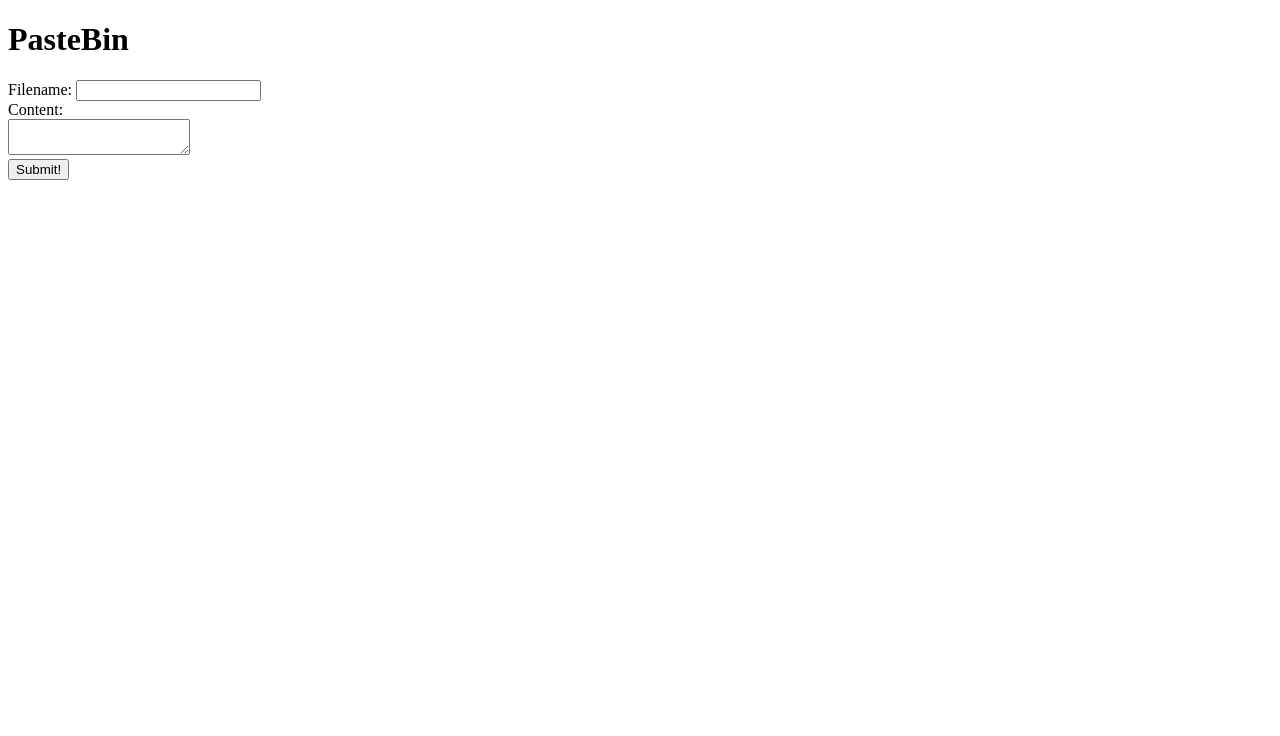
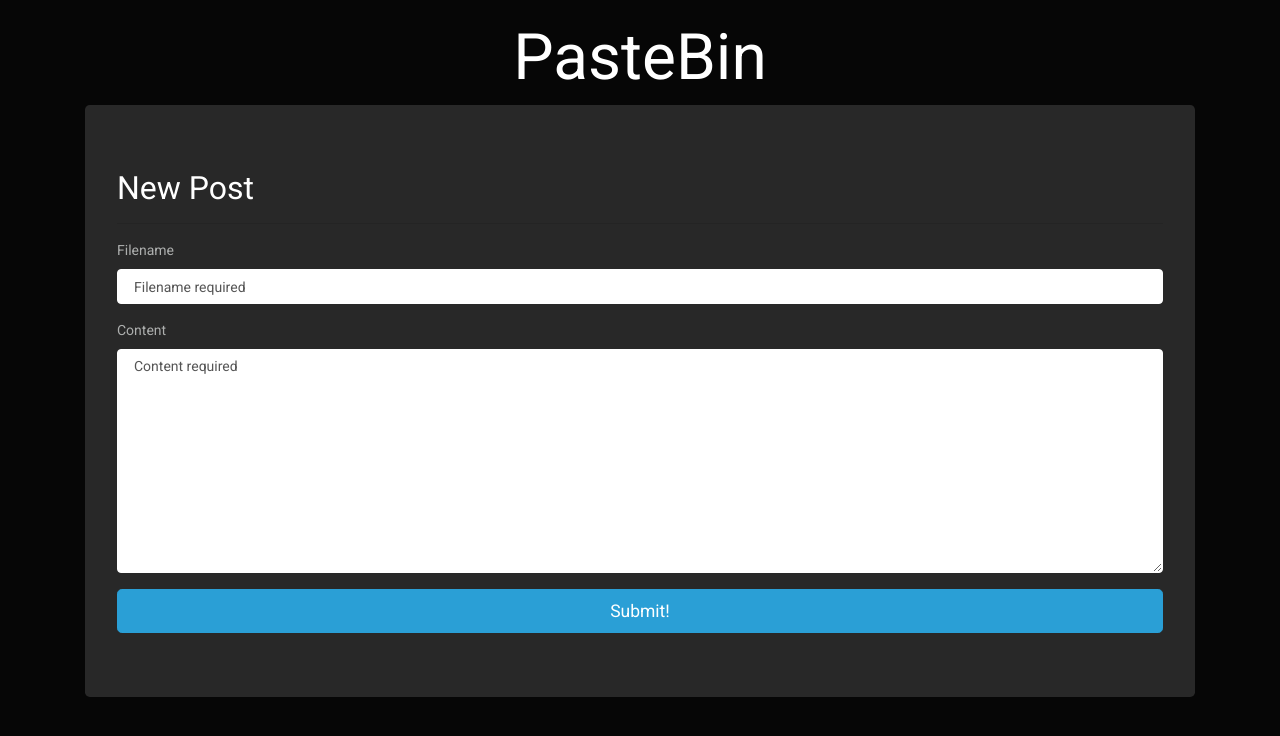
Before and after one commit to CSY54/PasteBin, a Django app: page / in a window 1280 px wide. Shown: the top 736 px of the page. Run offline with Django 3.2, Linux system fonts and the light colour scheme; some libraries are stand-ins or nearby versions.

Commit message:
UI added

```diff
--- a/templates/index.html
+++ b/templates/index.html
@@ -3,51 +3,78 @@
 
 <head>
   <title>PasteBin</title>
-  <!-- script src="https://code.jquery.com/jquery-3.4.1.min.js" integrity="sha256-CSXorXvZcTkaix6Yvo6HppcZGetbYMGWSFlBw8HfCJo=" crossorigin="anonymous"></script -->
-  <script src="https://code.jquery.com/jquery-3.4.1.min.js" crossorigin="anonymous"></script>
+  <meta charset="utf-8">
+  <meta name="viewport" content="width=device-width,initial-scale=1,shrink-to-fit=no">
+  <link rel="stylesheet" href="https://bootswatch.com/4/cyborg/bootstrap.min.css">
+  <script src="https://bootswatch.com/_vendor/jquery/dist/jquery.min.js"></script>
+  <script src="https://bootswatch.com/_vendor/popper.js/dist/umd/popper.min.js"></script>
+  <script src="https://bootswatch.com/_vendor/bootstrap/dist/js/bootstrap.min.js"></script>
+  <style>
+    h1 {
+      text-align: center;
+      padding-top: 20px;
+    }
+    .error-msg {
+      text-align: center;
+    }
+    .timestamp {
+      text-align: right;
+    }
+  </style>
 </head>
 
 <body>
+  <div class="container">
     <h1>PasteBin</h1>
+    <div class="jumbotron">
       {% if is_post %}
         {% if error %}
-      <h2>No Such Post</h2>
+          <h4 class="error-msg">No Such Post</h4>
         {% else %}
+          <h4>{{ filename }}</h4>
+          <hr>
           <div>
+            <pre><code>{{ content }}</code></pre>
+          </div>
+          <hr>
           <div>
-            Filename:
-            <span>{{ filename }}</span>
-        </div>
-        <div>
-          Content:
-          <pre><code class="plaintext">{{ content }}</code></pre>
-        </div>
-        <div>
-          Timestamp:
-          <span>{{ timestamp }}</span>
-        </div>
+            <p class="text-muted text-center">
+              <small>{{ timestamp }}</small>
+            </p>
           </div>
           <link rel="stylesheet" href="https://cdnjs.cloudflare.com/ajax/libs/highlight.js/9.15.10/styles/default.min.css">
+          <link rel="stylesheet" href="https://highlightjs.org/static/demo/styles/tomorrow-night-eighties.css">
           <script src="https://cdnjs.cloudflare.com/ajax/libs/highlight.js/9.15.10/highlight.min.js"></script>
           <script>hljs.initHighlightingOnLoad();</script>
        {% endif %}
-    <br>
-    <a href="/">Add a new post!</a>
+        <hr>
+        <a href="/"><button class="btn btn-primary btn-lg btn-block">Add a new post!</button></a>
       {% else %}
         <div>
+          <h4>New Post</h4>
+          <hr>
           <form id="form">
             {% csrf_token %}
-        Filename: <input type="text" name="filename" required>
-        <br>
-        Content:<br>
-        <textarea name="content" width="25%" required></textarea>
-        <br>
-        <button type="submit">Submit!</button>
+            <fieldset>
+              <div class="form-group">
+                <label for="filename">Filename</label>
+                <input id="filename" type="text" class="form-control" placeholder="Filename required" required>
+              </div>
+              <div class="form-group">
+                <label for="content">Content</label>
+                <textarea id="content" class="form-control" rows="10" placeholder="Content required" required></textarea>
+              </div>
+              <div id="alert" class="alert alert-dismissible alert-danger">
+                <button type="button" class="close" data-dismiss="alert">&times;</button>
+                <span id="message"></span>
+              </div>
+              <button type="submit" class="btn btn-primary btn-lg btn-block">Submit!</button>
+            </fieldset>
           </form>
         </div>
-    <div id="message"></div>
         <script>
           $(document).ready(function() {
+            $('#alert').hide();
             $('#form').on('submit', function(e) {
               e.preventDefault();
               $.ajax({
@@ -55,15 +82,15 @@
                 type: 'POST',
                 data: {
                   csrfmiddlewaretoken: $('[name=csrfmiddlewaretoken]').val(),
-              filename: $('[name=filename]').val(),
-              content: $('[name=content]').val(),
+                  filename: $('[id=filename]').val(),
+                  content: $('[id=content]').val(),
                 },
                 success: function(res) {
                   console.log(res);
                   if (!res.success) {
-                $('#message').text(res.message);
+                    $('#message').empty().text(res.message);
+                    $('#alert').show();
                   } else {
-                $('#message').empty();
                     window.location.href = location.pathname + '?filename=' + encodeURIComponent(res.filename);
                   }
                 },
@@ -74,6 +101,8 @@
           });
         </script>
       {% endif %}
+    </div>
+  </div>
 </body>
 
 </html>
```
Lines whose indentation alone changed are shown as unchanged.
